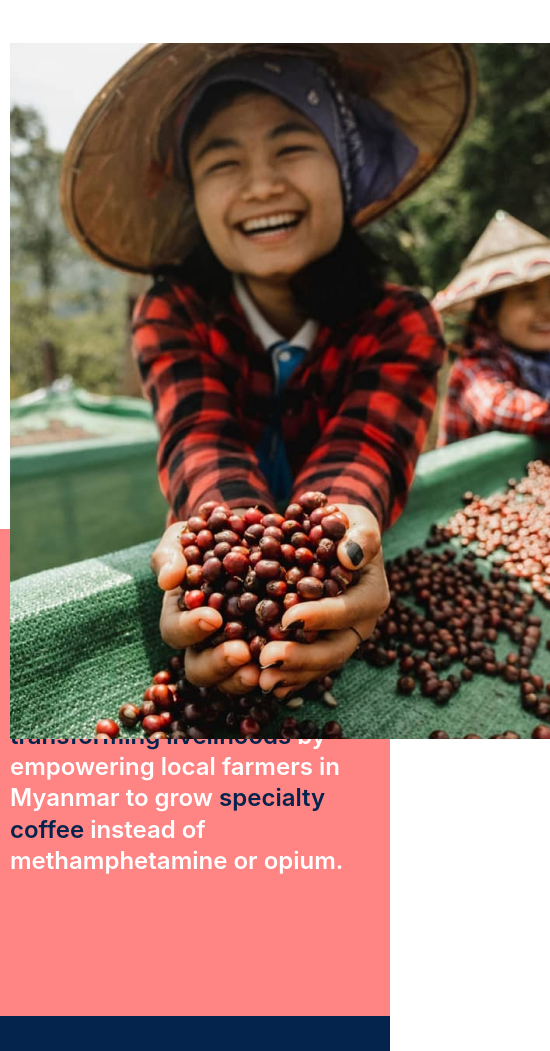
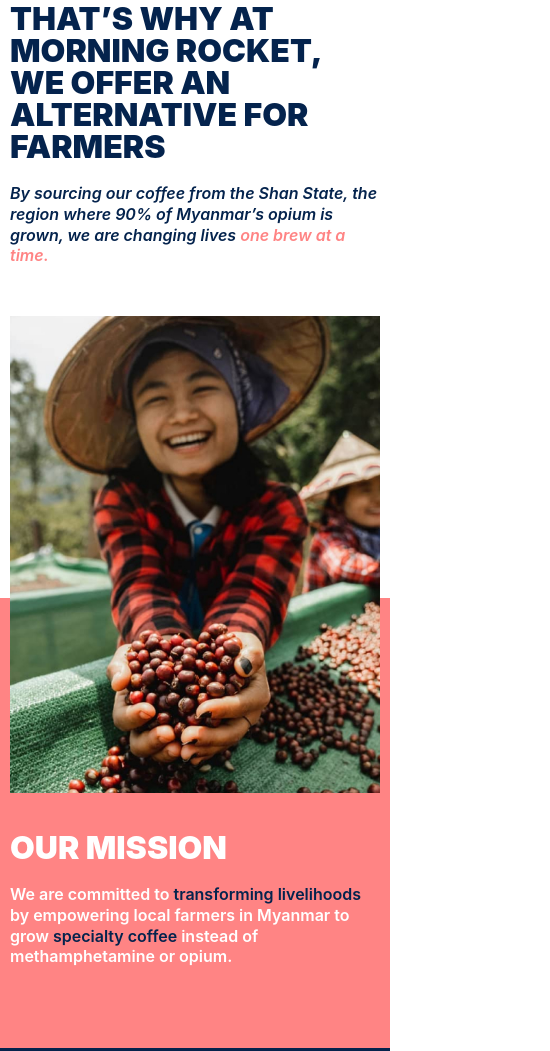
Before and after one commit to AlexIstra1989/coffee, a website: page app/index.html in a window 390 px wide. Shown: the part 1283-2334 px from the top of the page, 550 px wide, since content can reach past the window. Drawn offline with nearby package versions, Linux system fonts and the light colour scheme; files that its build step writes are made by us from their sources.

Commit message:
added style section outerworldly

```diff
--- a/app/index.html
+++ b/app/index.html
@@ -56,7 +56,6 @@
       <div class="benefits__inner">
        <div class="benefits__stats">
         <div class="container">
-         <img class="benefits__image" src="images/outerworldly/fermer.jpg" alt="fermer">
          <div class="benefits__box">
           <h3 class="benefits__stats-subtitle subtitle">
            That’s why at Morning Rocket, we offer an alternative for farmers
@@ -67,6 +66,11 @@
            <span>one brew at a time.</span>
           </p>
          </div>
+        </div>
+       </div>
+       <div class="benefits__image">
+        <div class="container">
+         <img src="images/outerworldly/fermer.jpg" alt="fermer">
         </div>
        </div>
        <div class="benefits__mission">
--- a/app/scss/base/_global.scss
+++ b/app/scss/base/_global.scss
@@ -45,16 +45,25 @@
 
 .subtitle {
  font-weight: 900;
- font-size: 40px;
+ font-size: 34px;
  line-height: 1;
  color: $mainColor;
  text-transform: uppercase;
+ @media (max-width: 490px) {
+  font-size: 32px;
+ }
 }
 
 .text {
  font-size: 24px;
  line-height: 1.3;
  color: $primaryColor;
+ @media (max-width: 768px) {
+  font-size: 20px;
+ }
+ @media (max-width: 490px) {
+  font-size: 16px;
+ }
 }
 
 .link {
--- a/app/scss/blocks/_outerwordly.scss
+++ b/app/scss/blocks/_outerworldly.scss
@@ -34,21 +34,40 @@
 .benefits {
  // .benefits__inner
  &__inner {
+  display: flex;
+  flex-direction: column;
+  position: relative;
  }
  // .benefits__image
  &__image {
-  position: absolute;
-  object-fit: cover;
+  img {
+   position: absolute;
+   top: 50%;
+   transform: translateY(-50%);
+   object-fit: cover;
+   @media (max-width: 991px) {
+    position: relative;
+    transform: none;
+    width: 100%;
+   }
+  }
  }
  // .benefits__box
  &__box {
-  max-width: 500px;
+  max-width: 410px;
   width: 100%;
   margin-left: auto;
+  @media (max-width: 991px) {
+   margin-left: 0;
+   max-width: 100%;
+  }
  }
  // .benefits__stats
  &__stats {
-  padding: 100px 0 70px;
+  padding: 120px 0 70px;
+  @media (max-width: 991px) {
+   padding: 60px 0 50px;
+  }
  }
  // .benefits__stats-subtitle
  &__stats-subtitle {
@@ -65,8 +84,22 @@
  }
  // .benefits__mission
  &__mission {
-  padding: 100px 0 140px;
+  padding: 80px 0 140px;
   background-color: $secondaryColor;
+  @media (max-width: 991px) {
+   padding: 80px 0 50px;
+  }
+  @media (max-width: 768px) {
+   height: 600px;
+   padding-top: 60%;
+   margin-top: -50%;
+  }
+  @media (max-width: 550px) {
+   height: 520px;
+  }
+  @media (max-width: 490px) {
+   height: 450px;
+  }
  }
  // .benefits__mission-subtitle
  &__mission-subtitle {
--- a/app/scss/style.scss
+++ b/app/scss/style.scss
@@ -5,4 +5,4 @@
 @import "components/header";
 @import "components/footer";
 @import "blocks/main-block";
-@import "blocks/outerwordly";
+@import "blocks/outerworldly";
```
